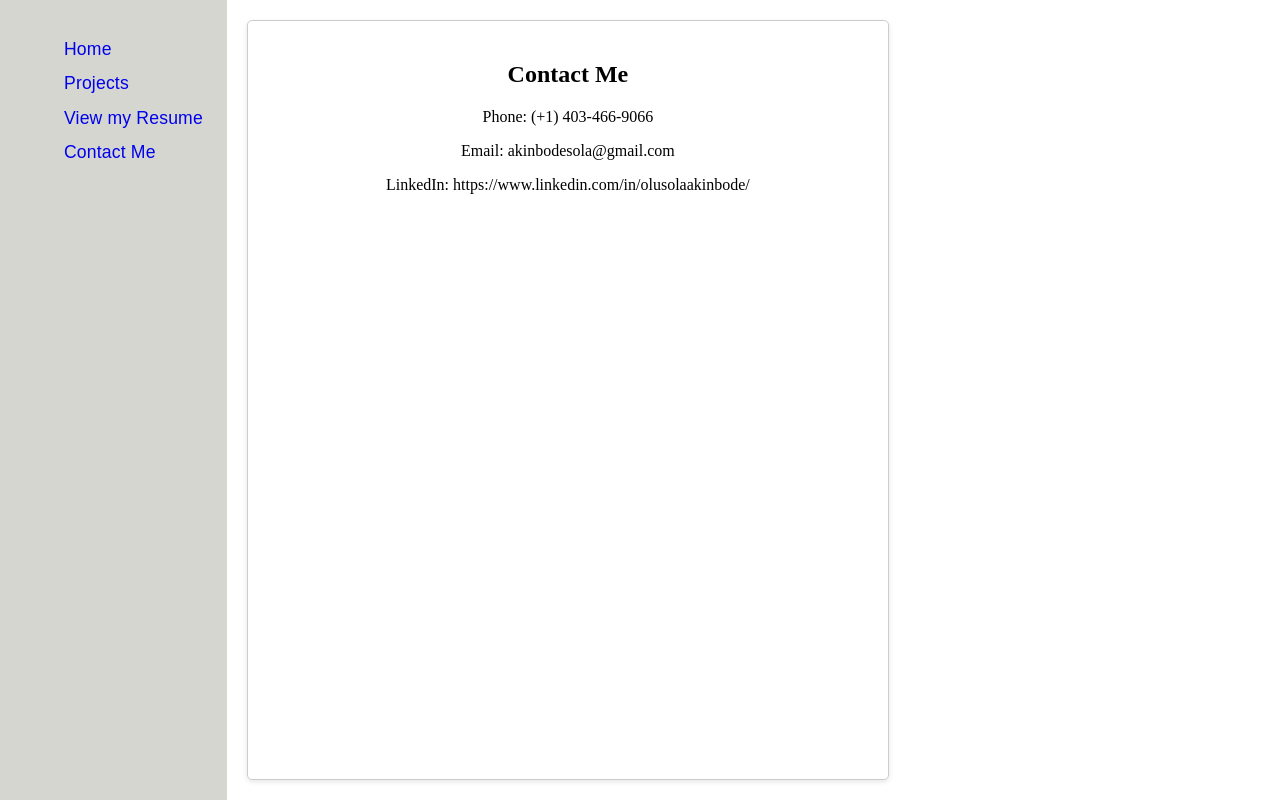
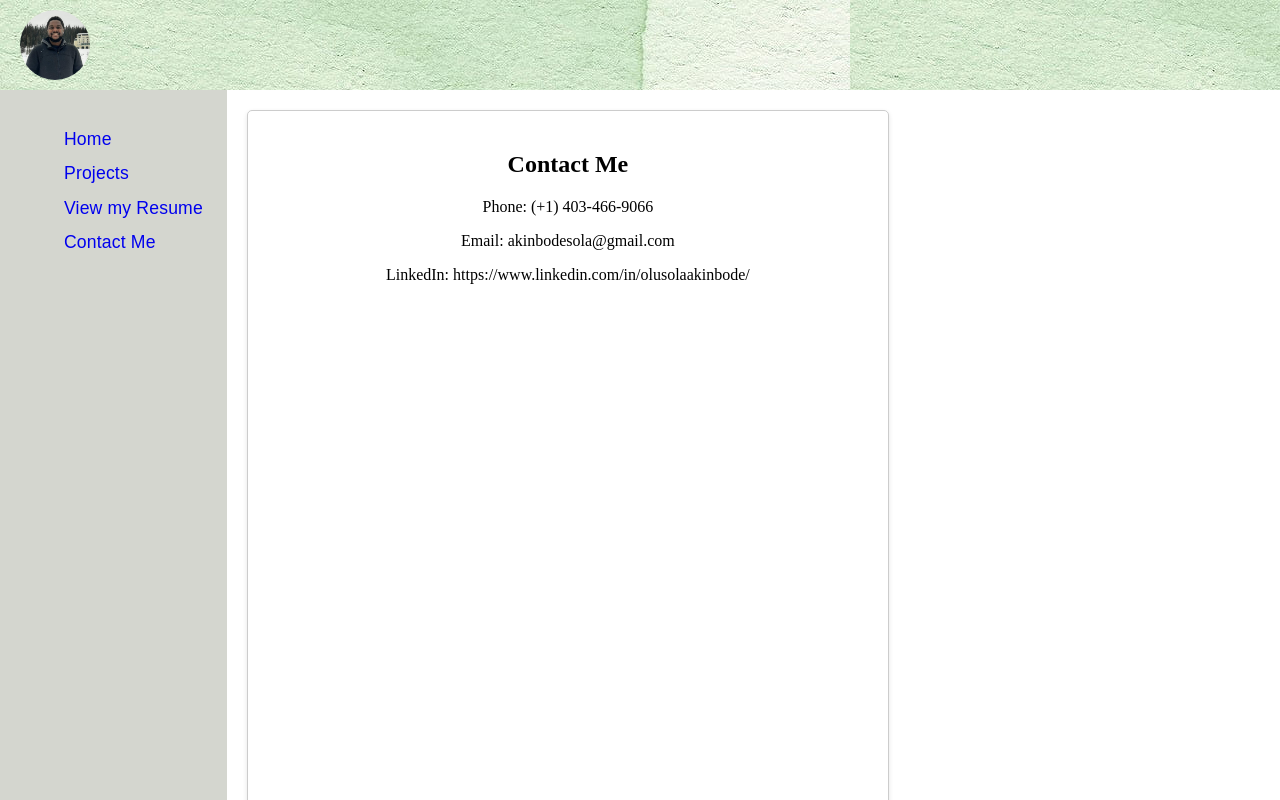
Before and after one commit to OAkinbode/ProfileFrontEnd, a React (Create React App) app: page /contactUs in a window 1280 px wide. Shown: the top 800 px of the page. Built offline with nearby package versions, Linux system fonts and the light colour scheme.

Commit message:
improvements made

```diff
--- a/src/App.js
+++ b/src/App.js
@@ -20,7 +20,7 @@ function App() {
             path="/"
             element={
               <>
-                <Navbar />
+                {/* <Navbar /> */}
                 <BodyContent />
               </>
             }
--- a/src/pages/ContactUs.js
+++ b/src/pages/ContactUs.js
@@ -1,11 +1,15 @@
 import RightPane from "./RightPane";
 import Contact from "./Contact";
+import Navbar from "../components/Navbar";
 
 function ContactUs() {
   return (
-    <div style={{ display: "flex" }}>
-      <RightPane />
-      <Contact />
+    <div>
+      <Navbar />
+      <div style={{ display: "flex" }}>
+        <RightPane />
+        <Contact />
+      </div>
     </div>
   );
 }
--- a/src/pages/HomePage.js
+++ b/src/pages/HomePage.js
@@ -8,6 +8,7 @@ import educationImage from "../assets/Education5.png";
 import wallPaper from "../assets/WallPaper8.jpeg";
 
 import { Link } from "react-router-dom";
+import Navbar from "../components/Navbar";
 
 export default function AboutMe() {
   return (
```
